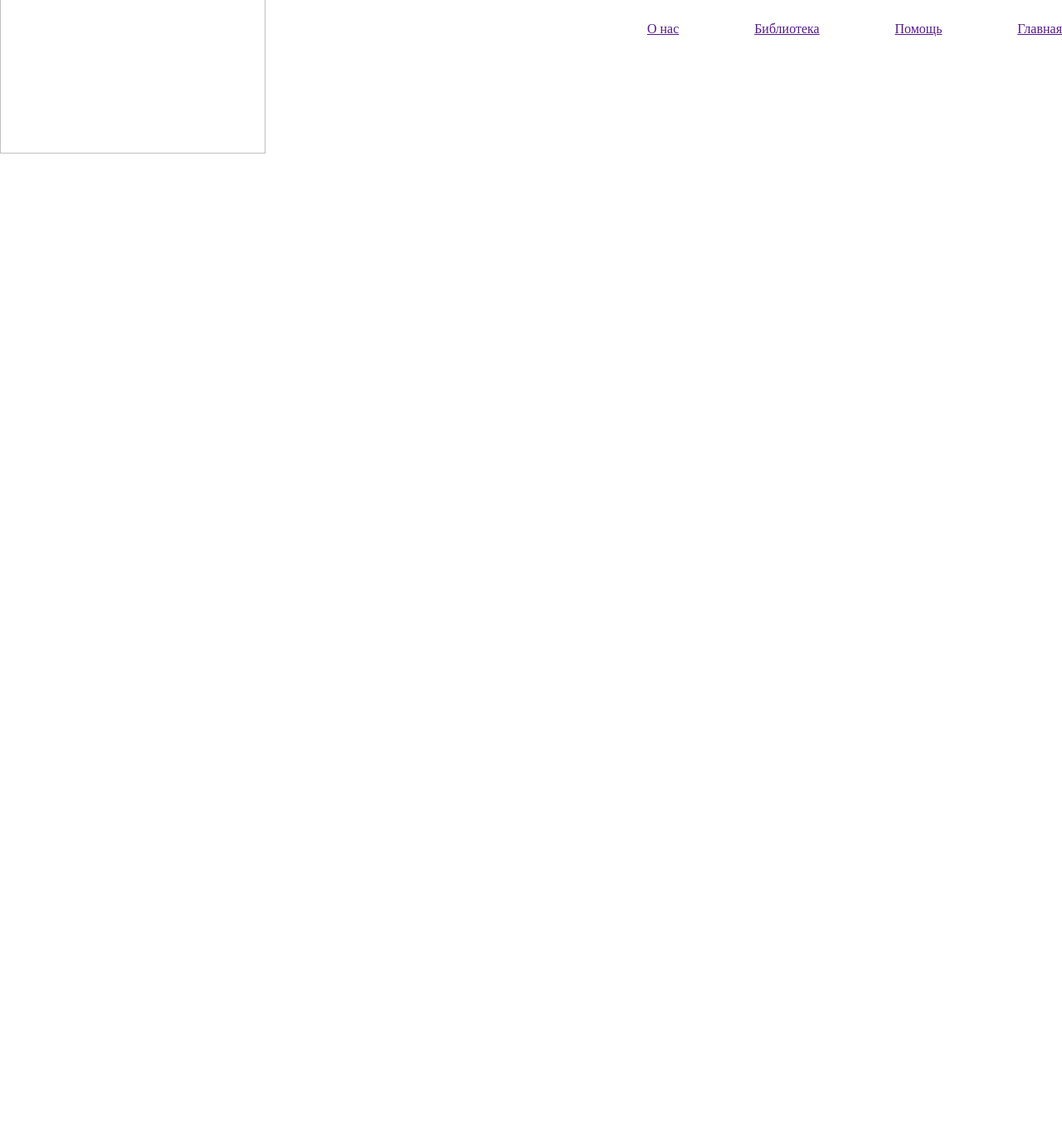
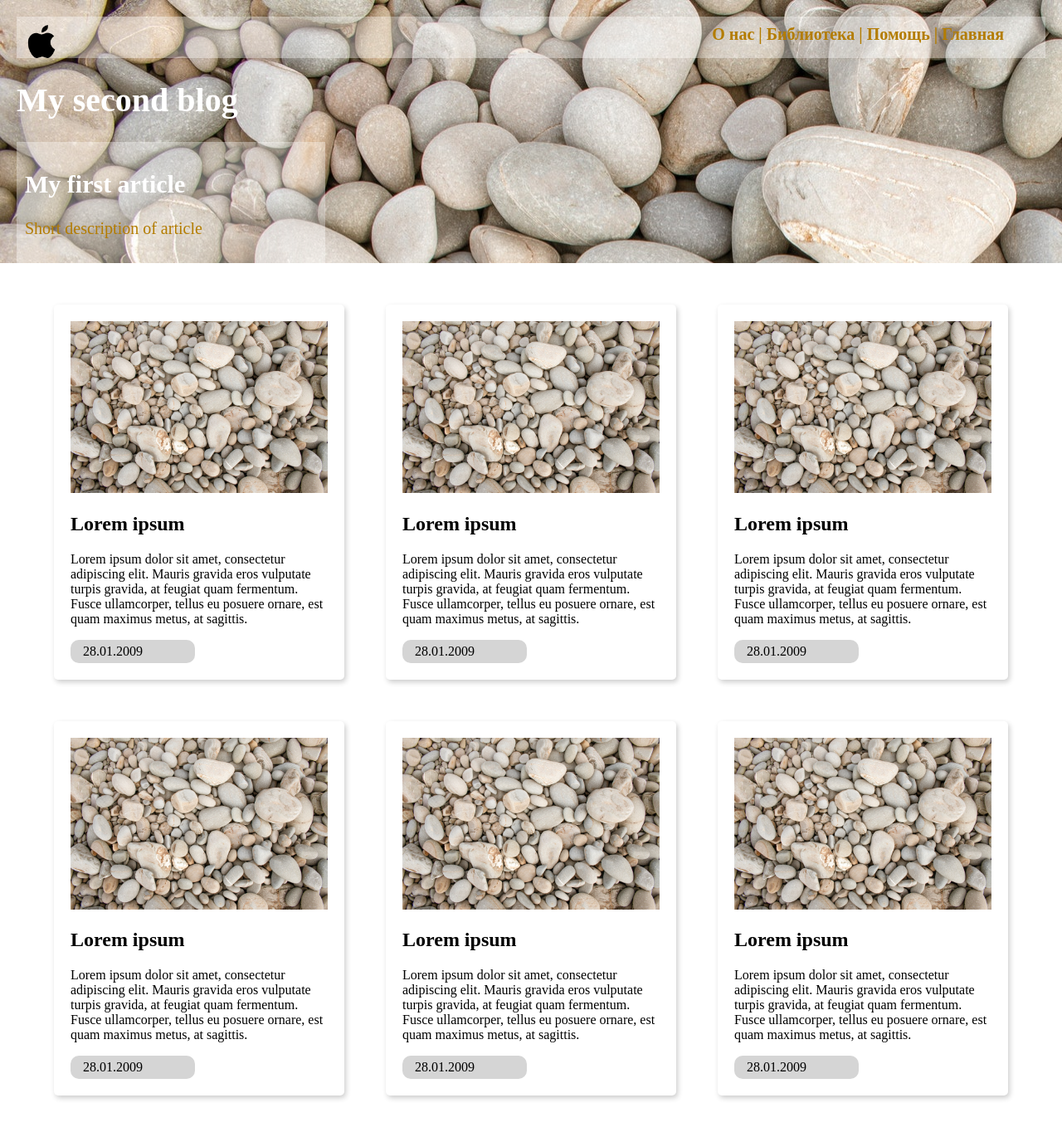
Before and after one commit to nazar4444/BLOG-MY, a plain HTML site: page index.html in a window 1280 px wide. Shown: the whole page at 83% size. Before the commit the page ends 800 px from the top, so only its background shows below. Drawn offline with Linux system fonts and the light colour scheme.

Commit message:
flex blog

```diff
--- a/css/main.css
+++ b/css/main.css
@@ -1,21 +1,101 @@
-* body {
+* {
+    box-sizing: border-box
+}
+
+body {
 margin: 0;
 outline: 0;
 text-decoration: none;
-color:white;
 }
 
 header {
 	width: 100%;
-	height: 70px;
-	background: url("../img/img.png");
-	display:flex;
-	justify-content:space-between;
-	align-items:center;
+	height: 80%;
+	font-size: 20px;
+	background: url(../img/mainscreen.jpg);
+	padding: 20px 20px 0 20px;
+}
 
+header img {
+	padding-top: 10px;
+	padding-left: 10px;
+	float: left;
+	height: 50px;
+	width: 50px;
 }
-nav{
-	width:500px;
-	display:flex;
-	justify-content: space-between;
+
+.navbar {
+	align-content: right;
+	text-align: right;
 }
+
+.navbar-menu {
+	background-color: #ffffff5c;
+	height: 50px;
+	padding: 10px 50px 10px 0;
+}
+
+.navbar-menu a{
+	font-weight: bold;
+	color: #b37c00;
+	text-decoration: none;
+}
+
+.navbar-menu a:after{
+	content:  ' | ';
+}
+
+.navbar-menu a:last-child:after{
+	content: '';
+}
+
+.navbar-title h1{
+	color: #ffffff;
+}
+
+.navbar-post{
+	padding: 10px;
+	background-color: #ffffff5c;
+	width: 30%;
+}
+
+.navbar-post h2{
+	color: #ffffff;
+}
+
+.navbar-post p{
+	color: #b37c00;
+}
+
+/* Articles */
+main {
+	margin-top: 50px;
+	max-width: 1200px;
+	margin: 50px auto 0 auto;
+}
+
+.articles {
+    display: flex;
+    flex-shrink: 0;
+    justify-content: space-between;
+    width: 100%;
+}
+
+.article-item {
+    border-radius: 5px;
+    box-shadow: 2px 3px 6px rgb(0 0 0 / 20%);
+    margin: 0 25px 50px 25px;
+    padding: 20px;
+    width: 350px;
+}
+
+.article-item img{
+	max-width: 100%;
+}
+
+.article-date {
+    background-color: #d5d5d5;
+    width: 150px;
+    border-radius: 10px;
+    padding: 5px 0 5px 15px;
+}
--- a/index.html
+++ b/index.html
@@ -6,17 +6,100 @@
 </head>
 <body>
 	<header>
-	<img  height="300" width="50%" src="img.jpg">
+		<img src="img/logo.png"></img>
 		<nav>
+			<div class='navbar'>
+				<div class='navbar-menu'>
 					<a href="">О нас</a>
 					<a href="">Библиотека</a>
 					<a href="">Помощь</a>
 					<a href="">Главная</a>
+				</div>
+			</div>
 		</nav>
+		<div class='navbar-title'>
+			<h1>My second blog</h1>
+		</div>
+		<div class='navbar-post'>
+			<h2>My first article</h2>
+			<p>Short description of article</p>
+		</div>
 	</header>
 <main>
-	<div class="main2.css"></div>
-	<div class="main3.css"></div>
+
+	<!-- first row -->
+	<div class="articles">
+
+	    <div class="article-item">
+			<img src="img/mainscreen.jpg"></img>
+			<h2>Lorem ipsum</h2>
+			<div>
+				<p>Lorem ipsum dolor sit amet, consectetur adipiscing elit. Mauris gravida eros vulputate turpis gravida, at feugiat quam fermentum. Fusce ullamcorper, tellus eu posuere ornare, est quam maximus metus, at sagittis.</p>
+			</div>
+			<div class='article-date'>
+				<span>28.01.2009</span>
+			</div>
+	    </div>
+
+	    <div class="article-item">
+			<img src="img/mainscreen.jpg"></img>
+			<h2>Lorem ipsum</h2>
+			<div>
+				<p>Lorem ipsum dolor sit amet, consectetur adipiscing elit. Mauris gravida eros vulputate turpis gravida, at feugiat quam fermentum. Fusce ullamcorper, tellus eu posuere ornare, est quam maximus metus, at sagittis.</p>
+			</div>
+			<div class='article-date'>
+				<span>28.01.2009</span>
+			</div>
+	    </div>
+
+	    <div class="article-item">
+			<img src="img/mainscreen.jpg"></img>
+			<h2>Lorem ipsum</h2>
+			<div>
+				<p>Lorem ipsum dolor sit amet, consectetur adipiscing elit. Mauris gravida eros vulputate turpis gravida, at feugiat quam fermentum. Fusce ullamcorper, tellus eu posuere ornare, est quam maximus metus, at sagittis.</p>
+			</div>
+			<div class='article-date'>
+				<span>28.01.2009</span>
+			</div>
+	    </div>
+	</div>
+
+	<!-- second row -->
+	<div class="articles">
+	    <div class="article-item">
+			<img src="img/mainscreen.jpg"></img>
+			<h2>Lorem ipsum</h2>
+			<div>
+				<p>Lorem ipsum dolor sit amet, consectetur adipiscing elit. Mauris gravida eros vulputate turpis gravida, at feugiat quam fermentum. Fusce ullamcorper, tellus eu posuere ornare, est quam maximus metus, at sagittis.</p>
+			</div>
+			<div class='article-date'>
+				<span>28.01.2009</span>
+			</div>
+	    </div>
+
+	    <div class="article-item">
+			<img src="img/mainscreen.jpg"></img>
+			<h2>Lorem ipsum</h2>
+			<div>
+				<p>Lorem ipsum dolor sit amet, consectetur adipiscing elit. Mauris gravida eros vulputate turpis gravida, at feugiat quam fermentum. Fusce ullamcorper, tellus eu posuere ornare, est quam maximus metus, at sagittis.</p>
+			</div>
+			<div class='article-date'>
+				<span>28.01.2009</span>
+			</div>
+	    </div>
+
+	    <div class="article-item">
+			<img src="img/mainscreen.jpg"></img>
+			<h2>Lorem ipsum</h2>
+			<div>
+				<p>Lorem ipsum dolor sit amet, consectetur adipiscing elit. Mauris gravida eros vulputate turpis gravida, at feugiat quam fermentum. Fusce ullamcorper, tellus eu posuere ornare, est quam maximus metus, at sagittis.</p>
+			</div>
+			<div class='article-date'>
+				<span>28.01.2009</span>
+			</div>
+	    </div>
+
+	</div>
 </main>
 <footer>
 
```
Also changed, not shown: img/img.jpg (deleted), img/logo.png (added), img/mainscreen.jpg (added). Lines whose indentation alone changed are shown as unchanged.
